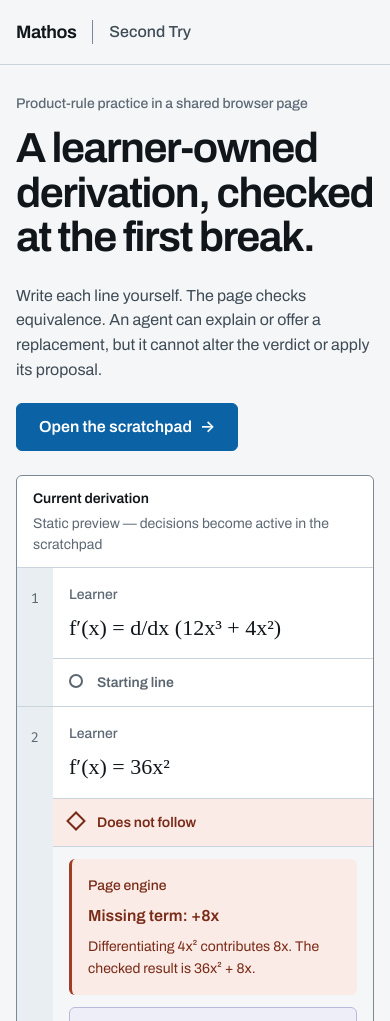
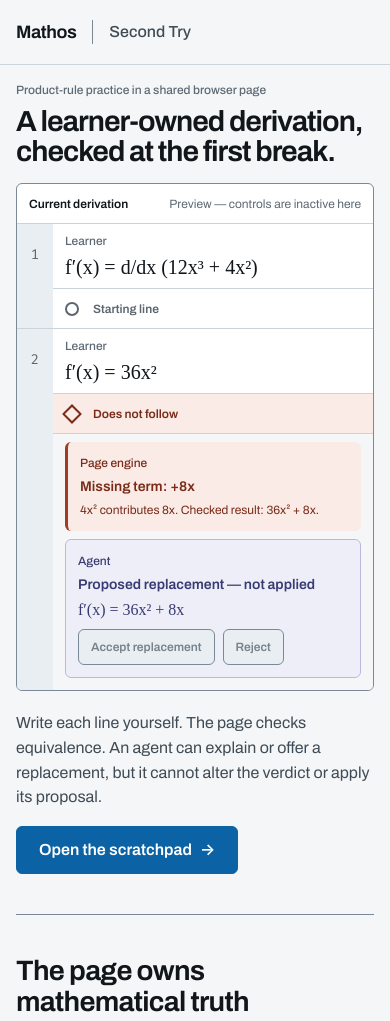
Before and after one commit to fireheartjerry/mathos-webmcp, an Astro site: page / in a window 390 px wide. Shown: the top 1021 px of the page. Built offline with nearby package versions, Linux system fonts and the light colour scheme; Astro itself is replaced by a stand-in of ours.

Commit message:
fix: keep proof transaction above mobile fold

```diff
--- a/src/pages/index.astro
+++ b/src/pages/index.astro
@@ -21,7 +21,7 @@ const TOOLS = [
   {
     name: 'propose_step',
     kind: 'Write',
-    description: 'Offers a replacement after two learner edits. The learner still decides.',
+    description: 'Offers a replacement after the learner has written and revised that line. The learner still decides.',
   },
   {
     name: 'new_problem',
@@ -65,23 +65,14 @@ const TOOLS = [
     <main id="main" class="landing-shell">
       <section class="opening" aria-labelledby="page-title">
         <div class="opening-copy">
-          <div>
-            <p class="product-context">Product-rule practice in a shared browser page</p>
-            <h1 id="page-title">A learner-owned derivation, checked at the first break.</h1>
-          </div>
-          <div class="opening-action">
-            <p>
-              Write each line yourself. The page checks equivalence. An agent can explain or offer
-              a replacement, but it cannot alter the verdict or apply its proposal.
-            </p>
-            <a class="button button-lg" href="/learn">Open the scratchpad <span aria-hidden="true">→</span></a>
-          </div>
+          <p class="product-context">Product-rule practice in a shared browser page</p>
+          <h1 id="page-title">A learner-owned derivation, checked at the first break.</h1>
         </div>
 
         <figure class="transaction" aria-labelledby="transaction-title">
           <figcaption id="transaction-title">
             <span>Current derivation</span>
-            <span>Static preview — decisions become active in the scratchpad</span>
+            <span>Preview — controls are inactive here</span>
           </figcaption>
 
           <ol class="derivation-preview">
@@ -115,7 +106,7 @@ const TOOLS = [
                 <div class="engine-note">
                   <span class="actor actor-engine">Page engine</span>
                   <strong>Missing term: +8x</strong>
-                  <p>Differentiating 4x² contributes 8x. The checked result is 36x² + 8x.</p>
+                  <p>4x² contributes 8x. Checked result: 36x² + 8x.</p>
                 </div>
                 <div class="proposal-preview">
                   <span class="actor actor-agent">Agent</span>
@@ -132,11 +123,18 @@ const TOOLS = [
             </li>
           </ol>
         </figure>
+
+        <div class="opening-action">
+          <p>
+            Write each line yourself. The page checks equivalence. An agent can explain or offer
+            a replacement, but it cannot alter the verdict or apply its proposal.
+          </p>
+          <a class="button button-lg" href="/learn">Open the scratchpad <span aria-hidden="true">→</span></a>
+        </div>
       </section>
 
       <section class="document-section mechanism" aria-labelledby="mechanism-title">
         <div class="section-heading">
-          <p class="section-index">01</p>
           <h2 id="mechanism-title">The page owns mathematical truth</h2>
         </div>
         <div class="section-body">
@@ -165,7 +163,6 @@ const TOOLS = [
 
       <section class="document-section shared-state" aria-labelledby="shared-state-title">
         <div class="section-heading">
-          <p class="section-index">02</p>
           <h2 id="shared-state-title">One live document, two possible writers</h2>
         </div>
         <div class="section-body">
@@ -186,7 +183,6 @@ const TOOLS = [
 
       <section class="document-section boundary" aria-labelledby="boundary-title">
         <div class="section-heading">
-          <p class="section-index">03</p>
           <h2 id="boundary-title">The exact six-tool boundary</h2>
           <p class="section-note">Two read-only tools. Four tools that can change page state.</p>
         </div>
@@ -211,7 +207,6 @@ const TOOLS = [
 
       <section class="document-section falsifiability" aria-labelledby="falsifiability-title">
         <div class="section-heading">
-          <p class="section-index">04</p>
           <h2 id="falsifiability-title">The contradiction stays visible</h2>
         </div>
         <div class="section-body contradiction-test">
@@ -233,7 +228,6 @@ const TOOLS = [
 
       <section class="document-section scope" aria-labelledby="scope-title">
         <div class="section-heading">
-          <p class="section-index">05</p>
           <h2 id="scope-title">What one session can establish</h2>
         </div>
         <div class="section-body">
--- a/src/styles/landing.css
+++ b/src/styles/landing.css
@@ -52,15 +52,10 @@
 .opening { padding-block: var(--s-9) var(--s-10); }
 
 .opening-copy {
-  display: grid;
-  grid-template-columns: minmax(0, 1.35fr) minmax(320px, 0.65fr);
-  align-items: end;
-  gap: var(--s-10);
   margin-bottom: var(--s-8);
 }
 
 .product-context,
-.section-index,
 .actor,
 .section-note {
   color: var(--ink-muted);
@@ -85,7 +80,15 @@ h1 {
   line-height: var(--lh-prose);
 }
 
-.opening-action .button { margin-top: var(--s-5); }
+.opening-action {
+  display: flex;
+  align-items: center;
+  justify-content: space-between;
+  gap: var(--s-8);
+  margin-top: var(--s-6);
+}
+
+.opening-action .button { flex: none; }
 
 .transaction {
   margin: 0;
@@ -264,22 +267,16 @@ h1 {
 .proposal-actions button {
   min-height: 40px;
   padding: var(--s-2) var(--s-3);
-  border: var(--bw-hairline) solid var(--indigo-line);
+  border: var(--bw-hairline) solid var(--line-strong);
   border-radius: var(--r-control);
-  background: var(--surface);
-  color: var(--indigo-deep);
+  background: var(--surface-subtle);
+  color: var(--ink-disabled);
   font-size: var(--fs-meta);
   font-weight: var(--fw-ui);
 }
 
-.proposal-actions button:first-child {
-  border-color: var(--indigo);
-  background: var(--indigo);
-  color: var(--surface);
-}
-
 .proposal-actions button:disabled {
-  cursor: default;
+  cursor: not-allowed;
   opacity: 1;
 }
 
@@ -288,15 +285,12 @@ h1 {
   grid-template-columns: minmax(230px, 0.72fr) minmax(0, 1.5fr);
   gap: var(--s-10);
   padding-block: var(--s-10);
-  border-top: var(--bw-hairline) solid var(--line-strong);
 }
 
 .section-heading { align-self: start; }
 
-.section-index {
-  margin-bottom: var(--s-4);
-  font-family: var(--font-mono);
-}
+.mechanism,
+.scope { border-top: var(--bw-hairline) solid var(--line-strong); }
 
 .section-heading h2 {
   max-width: 420px;
@@ -491,11 +485,6 @@ h1 {
 }
 
 @media (max-width: 1079px) {
-  .opening-copy {
-    grid-template-columns: minmax(0, 1fr) minmax(280px, 0.75fr);
-    gap: var(--s-8);
-  }
-
   .derivation-line {
     grid-template-columns: 36px minmax(240px, 1fr) 168px minmax(220px, 0.75fr);
   }
@@ -506,7 +495,6 @@ h1 {
 @media (max-width: 839px) {
   .header-context { display: none; }
 
-  .opening-copy,
   .document-section {
     grid-template-columns: 1fr;
     gap: var(--s-6);
@@ -541,22 +529,61 @@ h1 {
   .line-start .line-number { grid-row: 1 / span 2; }
 
   .document-section { padding-block: var(--s-9); }
-  .section-index { margin-bottom: var(--s-2); }
 }
 
-@media (max-width: 599px) {
-  .opening { padding-block: var(--s-7) var(--s-9); }
-  .opening-copy { margin-bottom: var(--s-6); }
-  h1 { font-size: clamp(32px, 11vw, 42px); }
+@media (max-width: 719px) {
+  .opening { padding-block: var(--s-4) var(--s-9); }
+  .opening-copy { margin-bottom: var(--s-4); }
+  .product-context { margin-bottom: var(--s-2); font-size: var(--fs-micro); }
+  h1 { font-size: 29px; line-height: 1.04; }
+
+  .opening-action {
+    align-items: flex-start;
+    flex-direction: column;
+    gap: var(--s-4);
+    margin-top: var(--s-5);
+  }
 
   .transaction > figcaption {
-    display: block;
-    padding: var(--s-3) var(--s-4);
+    min-height: 40px;
+    padding: var(--s-2) var(--s-3);
+    font-size: var(--fs-micro);
   }
 
-  .transaction > figcaption span { display: block; }
-  .transaction > figcaption span + span { margin-top: var(--s-1); }
   .line-number { padding-inline: var(--s-2); }
+
+  .line-expression { padding: var(--s-2) var(--s-3); }
+
+  .line-expression .actor,
+  .line-evidence .actor { margin-bottom: var(--s-1); font-size: var(--fs-micro); }
+
+  .math-expression { font-size: 20px; line-height: 1.3; }
+
+  .relation {
+    min-height: 40px;
+    padding: var(--s-2) var(--s-3);
+    font-size: var(--fs-micro);
+  }
+
+  .line-evidence { padding: var(--s-2) var(--s-3) var(--s-3); }
+
+  .engine-note,
+  .proposal-preview { padding: var(--s-3); }
+
+  .engine-note strong,
+  .proposal-preview strong { margin-bottom: var(--s-1); font-size: var(--fs-meta); }
+
+  .engine-note p { font-size: var(--fs-micro); line-height: var(--lh-body); }
+
+  .proposal-preview { margin-top: var(--s-2); }
+  .proposal-math { font-size: var(--fs-sm); }
+  .proposal-actions { margin-top: var(--s-2); }
+
+  .proposal-actions button {
+    min-height: 36px;
+    padding: var(--s-2) var(--s-3);
+    font-size: var(--fs-micro);
+  }
 
   .fact-list > div,
   .tool-list li { grid-template-columns: minmax(0, 1fr) auto; }
```
